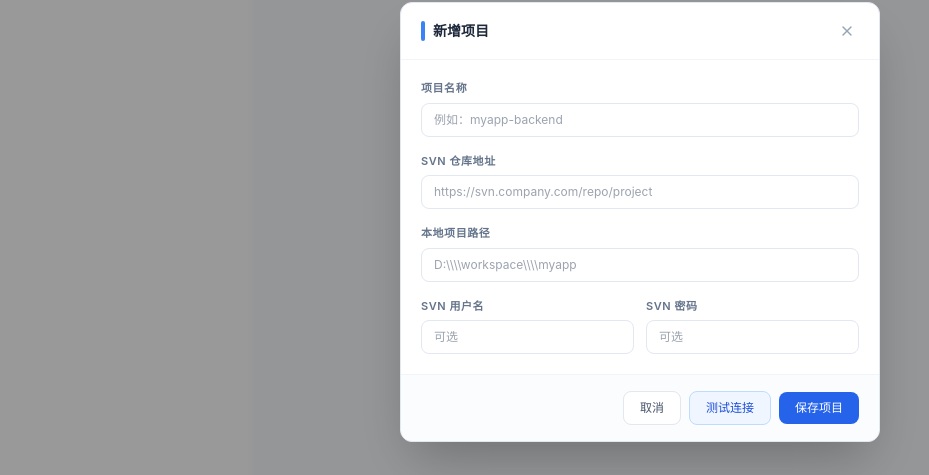
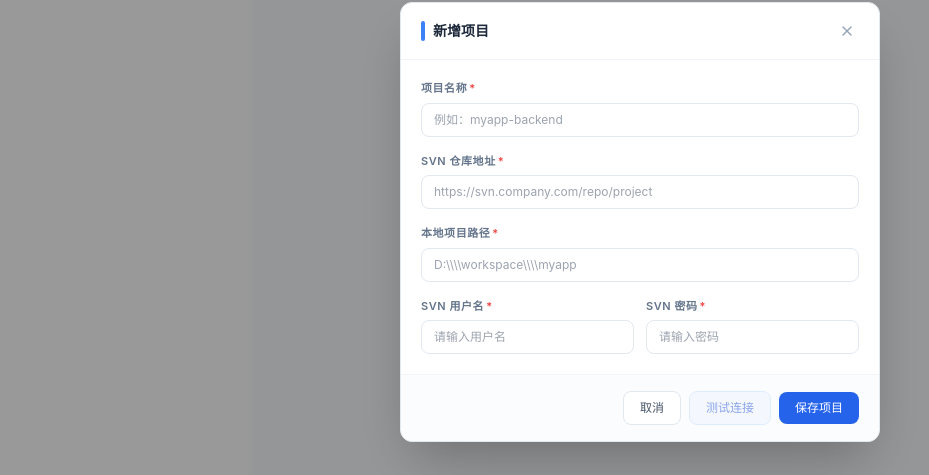
Before and after one commit to 76944/svn-packager-tauri, a React (Vite) app: page / in a window 1280 px wide. Both pictures are taken after a click on the button "新增项目". Shown: the part 178-653 px from the top of the page, without its empty margins (0-929 px from the left). Built offline with nearby package versions, Linux system fonts and the light colour scheme; the HTML template or start-up script is replaced by a standard one.

Commit message:
新增项目必填项设置

```diff
--- a/src/App.tsx
+++ b/src/App.tsx
@@ -207,6 +207,15 @@ export default function App() {
 
   async function handleSaveProject(project: SvnProject) {
     try {
+      if (!project.name.trim() || !project.svn_url.trim() || !project.local_path.trim() || !project.username.trim() || !project.password.trim()) {
+        setNotification({ type: "error", message: "请填写所有必填项" });
+        return;
+      }
+      const pathExists = await invoke<boolean>("check_dir_exists", { path: project.local_path });
+      if (!pathExists) {
+        setNotification({ type: "error", message: "本地项目路径不存在，请检查路径是否正确" });
+        return;
+      }
       if (projects.find((p) => p.id === project.id)) {
         await invoke("update_project", { project });
         setNotification({ type: "success", message: "项目已更新" });
@@ -1247,7 +1256,7 @@ function ProjectModal({
           </button>
         </div>
         <div className="p-5 space-y-4">
-          <FormField label="项目名称">
+          <FormField label="项目名称" required>
             <input
               value={form.name}
               onChange={(e) => setForm({ ...form, name: e.target.value })}
@@ -1255,7 +1264,7 @@ function ProjectModal({
               className="w-full px-3 py-2 rounded-lg border border-slate-200 bg-white text-xs text-slate-700 focus:outline-none focus:ring-2 focus:ring-brand-500/20 focus:border-brand-500"
             />
           </FormField>
-          <FormField label="SVN 仓库地址">
+          <FormField label="SVN 仓库地址" required>
             <input
               value={form.svn_url}
               onChange={(e) => setForm({ ...form, svn_url: e.target.value })}
@@ -1263,7 +1272,7 @@ function ProjectModal({
               className="w-full px-3 py-2 rounded-lg border border-slate-200 bg-white text-xs text-slate-700 focus:outline-none focus:ring-2 focus:ring-brand-500/20 focus:border-brand-500"
             />
           </FormField>
-          <FormField label="本地项目路径">
+          <FormField label="本地项目路径" required>
             <input
               value={form.local_path}
               onChange={(e) => setForm({ ...form, local_path: e.target.value })}
@@ -1272,20 +1281,20 @@ function ProjectModal({
             />
           </FormField>
           <div className="grid grid-cols-2 gap-3">
-            <FormField label="SVN 用户名">
+            <FormField label="SVN 用户名" required>
               <input
                 value={form.username}
                 onChange={(e) => setForm({ ...form, username: e.target.value })}
-                placeholder="可选"
+                placeholder="请输入用户名"
                 className="w-full px-3 py-2 rounded-lg border border-slate-200 bg-white text-xs text-slate-700 focus:outline-none focus:ring-2 focus:ring-brand-500/20 focus:border-brand-500"
               />
             </FormField>
-            <FormField label="SVN 密码">
+            <FormField label="SVN 密码" required>
               <input
                 type="password"
                 value={form.password}
                 onChange={(e) => setForm({ ...form, password: e.target.value })}
-                placeholder="可选"
+                placeholder="请输入密码"
                 className="w-full px-3 py-2 rounded-lg border border-slate-200 bg-white text-xs text-slate-700 focus:outline-none focus:ring-2 focus:ring-brand-500/20 focus:border-brand-500"
               />
             </FormField>
@@ -1323,8 +1332,8 @@ function ProjectModal({
             </button>
             <button
               onClick={testConnection}
-              disabled={testStatus === "loading"}
-              className="px-4 py-2 rounded-lg border border-brand-200 bg-brand-50 text-xs font-medium text-brand-700 hover:bg-brand-100 transition-colors disabled:opacity-50"
+              disabled={testStatus === "loading" || !form.svn_url.trim() || !form.username.trim() || !form.password.trim()}
+              className="px-4 py-2 rounded-lg border border-brand-200 bg-brand-50 text-xs font-medium text-brand-700 hover:bg-brand-100 transition-colors disabled:opacity-50 disabled:cursor-not-allowed"
             >
               测试连接
             </button>
```
